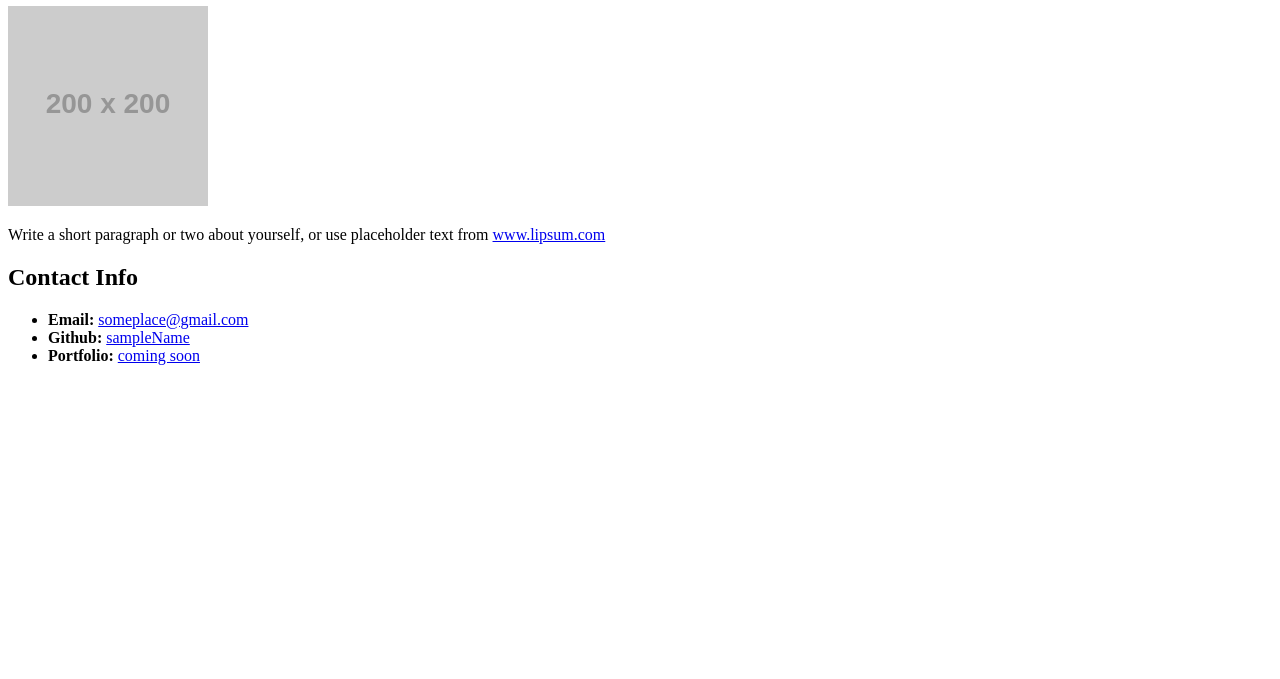
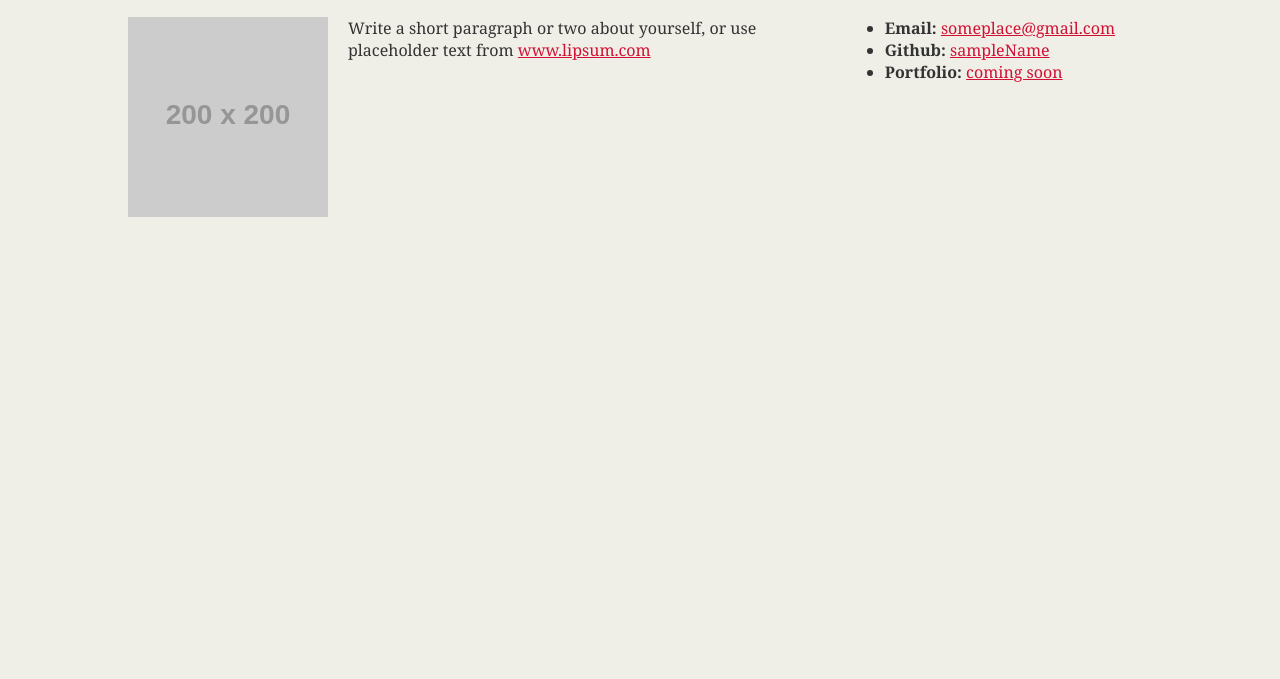
Before and after one commit to rubybassi/mybio, a plain HTML site: page bassi.html in a window 1280 px wide. Shown: the part 121-800 px from the top of the page. Drawn offline with Linux system fonts and the light colour scheme; placeholder pictures from the web are drawn by us.

Commit message:
amended stylesheet href link

```diff
--- a/bassi.html
+++ b/bassi.html
@@ -3,7 +3,7 @@
 <head>
   <meta charset="UTF-8">
   <title>CSS Stylesheets with Relative Paths</title>
-  <link rel="stylesheet" href="sandy.css" type="text/css">
+  <link rel="stylesheet" href="bassi.css" type="text/css">
 </head>
 <body>
   <header>
```
